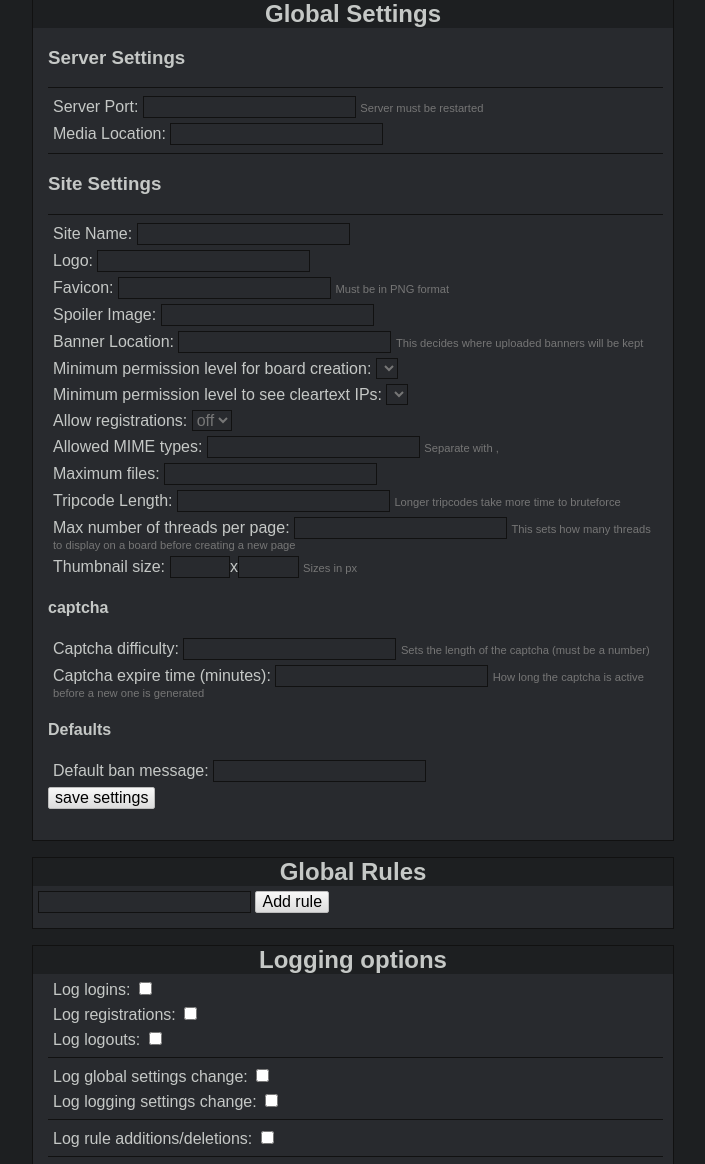
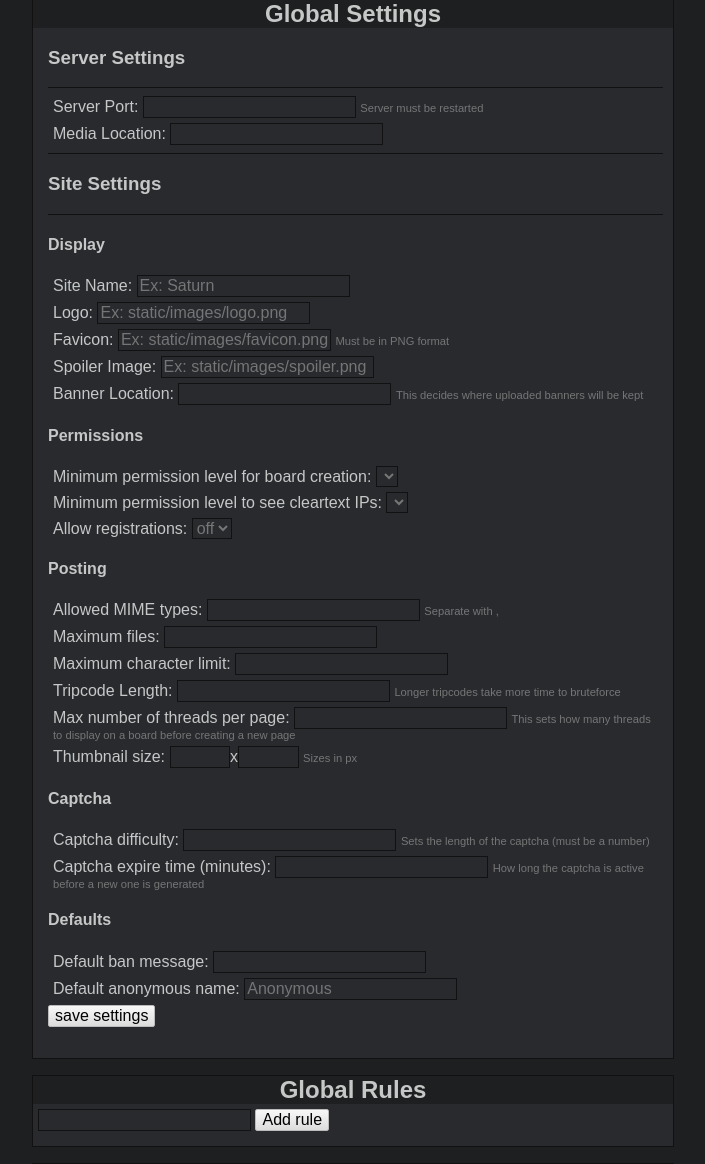
Before and after one commit to That-Thing/saturn, a Flask app: template templates/siteSettings.html in a window 1280 px wide. Shown: the part 129-1293 px from the top of the page, without its empty margins (287-992 px from the left). Run offline with Flask 2, Linux system fonts and the light colour scheme; the template is opened without the code that fills it, so the values that code supplies are empty; parts of the project's set-up code (start-up, migrations or seed data) failed here and were passed over; some libraries are stand-ins or nearby versions.

Commit message:
Improved the forms so that they always link to the correct urls made some urls look better Board creation will use a default anon name that is specified in the settings added a setting for max character limit, will be implemented soon Made the global settings page look a little neater

```diff
--- a/config/config.json
+++ b/config/config.json
@@ -11,11 +11,13 @@
     "enableRegistration": "on",
     "mimeTypes": "image/jpeg,image/png,image/gif,video/mp4,video/webm",
     "maxFiles": 3,
+    "characterLimit": 2000,
     "tripLength": 10,
     "pageThreads": 20,
     "thumbnailX": 150,
     "thumbnailY": 150,
     "captchaDifficulty": 4,
     "captchaExpire": 5,
-    "banMessage": "This user has been banned."
+    "banMessage": "This user has been banned.",
+    "anonName":"Anonymous"
 }
--- a/config/errors.json
+++ b/config/errors.json
@@ -18,5 +18,6 @@
     "banned": "You are banned.",
     "invalidPost": "Invalid post",
     "registerDisabled": "Registrations are currently disabled",
-    "invalidUri":"The uri you entered is not valid: "
+    "invalidUri":"The uri you entered is not valid: ",
+    "characterLimit":"Character limit exceeded"
 }
--- a/templates/board.html
+++ b/templates/board.html
@@ -137,7 +137,7 @@
                             <div class="postInfo">
                                 <span class="post-dropdown">
                                     <span class="dropdown-button dropdown-button-marker" onclick="dropdownFunction(this)"><i class="fas fa-caret-right dropdown-button-marker"></i></span>
-                                    <form action="/{{board}}/postActions" method="POST">
+                                    <form action="{{url_for('postActions'), board=thread['board']}}" method="POST">
                                         <div class="dropdown-content">
                                             <input type="hidden" name="post" value="{{thread['number']}}">
                                             {%if session['filePassword'] == thread['password']%}
--- a/templates/boardManagement.html
+++ b/templates/boardManagement.html
@@ -30,7 +30,7 @@
         {% if session['group'] is defined and session['group'] <= data['requiredRole']|int %}
             <div class="box" style="width: 40%;">
                 <h2 class="box-header">Create board</h2>
-                <form id="create-board" action="/createboard" method="POST">
+                <form id="create-board" action="{{url_for('createBoard')}}" method="POST">
                     <label>
                         Board URI:
                         <input type="text" name="uri" id="uriInput" class="settings-input" placeholder="ex: b" required autocomplete="off" pattern="^[a-z0-9]*$">
--- a/templates/latest.html
+++ b/templates/latest.html
@@ -13,7 +13,7 @@
         <nav>
             {% include 'nav.html' %}
         </nav>
-        <form action="/latest/actions" method="POST">
+        <form action="{{url_for('latestActions')}}" method="POST">
             <div class="box box-settings">
                 <h2 class="box-header">Post actions</h2>
                 <div id="latest-posts-actions" class="settings-category">
--- a/templates/postTemplate.html
+++ b/templates/postTemplate.html
@@ -3,7 +3,7 @@
         <div class="postInfo">
             <span class="post-dropdown">
                 <i class="fas fa-caret-right dropdown-button-marker dropdown-button" onclick="dropdownFunction(this)"></i>
-                <form action="/{{post['board']}}/postActions" method="POST">
+                <form action="{{url_for('postActions', board=post['board'])}}" method="POST">
                     <div class="dropdown-content">
                         <input type="hidden" name="post" value="{{post['number']}}">
                         {%if session['filePassword'] == post['password']%}
--- a/templates/siteSettings.html
+++ b/templates/siteSettings.html
@@ -27,26 +27,28 @@
                     <hr>
                     <h3>Site Settings</h3>
                     <hr>
+                    <h4>Display</h4>
                     <label>
                         Site Name:
-                        <input type="text" name="siteName" id="siteNameInput" value="{{data['siteName']}}" required autocomplete="off">
+                        <input type="text" name="siteName" id="siteNameInput" value="{{data['siteName']}}" required autocomplete="off" placeholder="Ex: Saturn">
                     </label>
                     <label>
                         Logo:
-                        <input type="text" name="logoUrl" id="siteLogoInput" value="{{data['logoUrl']}}" required autocomplete="off">
+                        <input type="text" name="logoUrl" id="siteLogoInput" value="{{data['logoUrl']}}" required autocomplete="off" placeholder="Ex: static/images/logo.png">
                     </label>
                     <label>
                         Favicon:
-                        <input type="text" name="faviconUrl" id="siteFaviconInput" value="{{data['faviconUrl']}}" required autocomplete="off"> <span class="small">Must be in PNG format</span>
+                        <input type="text" name="faviconUrl" id="siteFaviconInput" value="{{data['faviconUrl']}}" required autocomplete="off" placeholder="Ex: static/images/favicon.png"> <span class="small">Must be in PNG format</span>
                     </label>
                     <label>
                         Spoiler Image:
-                        <input type="text" name="spoilerImage" id="mimeFileInput" value="{{data['spoilerImage']}}" required autocomplete="off"> <span class="small"></span>
+                        <input type="text" name="spoilerImage" id="mimeFileInput" value="{{data['spoilerImage']}}" required autocomplete="off" placeholder="Ex: static/images/spoiler.png"> <span class="small"></span>
                     </label>
                     <label>
                         Banner Location:
                         <input type="text" name="bannerLocation" id="bannerLocationInput" value="{{data['bannerLocation']}}" required autocomplete="off"> <span class="small">This decides where uploaded banners will be kept</span>
                     </label>
+                    <h4>Permissions</h4>
                     <label>
                         Minimum permission level for board creation:
                         <select name="requiredRole" id="requiredRole">
@@ -75,13 +77,18 @@
                             {% endif %}
                         </select>
                     </label>
+                    <h4>Posting</h4>
                     <label>
                         Allowed MIME types:
                         <input type="text" name="mimeTypes" id="mimeTypeInput" value="{{data['mimeTypes']}}" required autocomplete="off"> <span class="small">Separate with ,</span>
                     </label>
                     <label>
                         Maximum files:
-                        <input type="number" step="1" name="maxFiles" id="mimeFileInput" value="{{data['maxFiles']}}" required autocomplete="off">
+                        <input type="number" step="1" name="maxFiles" id="maxFileInput" value="{{data['maxFiles']}}" required autocomplete="off">
+                    </label>
+                    <label>
+                        Maximum character limit:
+                        <input type="number" step="1" name="characterLimit" id="characterLimitInput" value="{{data['characterLimit']}}" required autocomplete="off">
                     </label>
                     <label>
                         Tripcode Length:
@@ -96,7 +103,7 @@
                         <input type="number" step="1" name="thumbnailX" id="s-thumbnail-X" value="{{data['thumbnailX']}}" required autocomplete="off">x<input type="number" step="1" name="thumbnailY" id="s-thumbnail-Y" value="{{data['thumbnailY']}}" required autocomplete="off">
                         <span class="small">Sizes in px</span>
                     </label>
-                    <h4>captcha</h4>
+                    <h4>Captcha</h4>
                     <label>
                         Captcha difficulty:
                         <input type="number" step="1" name="captchaDifficulty" id="captchaDifficulty" value="{{data['captchaDifficulty']}}" required autocomplete="off"> <span class="small">Sets the length of the captcha (must be a number)</span>
@@ -109,6 +116,10 @@
                     <label>
                         Default ban message:
                         <input type="text" name="banMessage" id="siteBanMessageInput" value="{{data['banMessage']}}" required autocomplete="off">
+                    </label>
+                    <label>
+                        Default anonymous name:
+                        <input type="text" name="anonName" id="anonNameInput" value="{{data['anonName']}}" required autocomplete="off" placeholder="Anonymous">
                     </label>
                     <p><input class="btn btn-primary" type="submit" value="save settings"></p>
                 </form>
--- a/templates/thread.html
+++ b/templates/thread.html
@@ -41,7 +41,7 @@
         </div>
         <div id="author-container">
             <span class="small">Reply mode</span>
-            <form action="/reply" method="POST" id="authorForm" enctype="multipart/form-data">
+            <form action="{{url_for('reply')}}" method="POST" id="authorForm" enctype="multipart/form-data">
                 <input type="hidden" name="board" value="{{board}}">
                 <input type="hidden" name="thread" value="{{thread['number']}}">
                 <table>
@@ -145,7 +145,7 @@
                 <div class="postInfo">
                     <span class="post-dropdown">
                         <span class="dropdown-button dropdown-button-marker" onclick="dropdownFunction(this)"><i class="fas fa-caret-right dropdown-button-marker"></i></span>
-                        <form action="/{{board}}/postActions" method="POST">
+                        <form action="{{url_for('postActions'), board=thread['board']}}" method="POST">
                             <div class="dropdown-content">
                                 <input type="hidden" name="post" value="{{thread['number']}}">
                                 {%if session['filePassword'] == thread['password']%}
```
Also changed, not shown: boot.py (+14 -14 lines).
